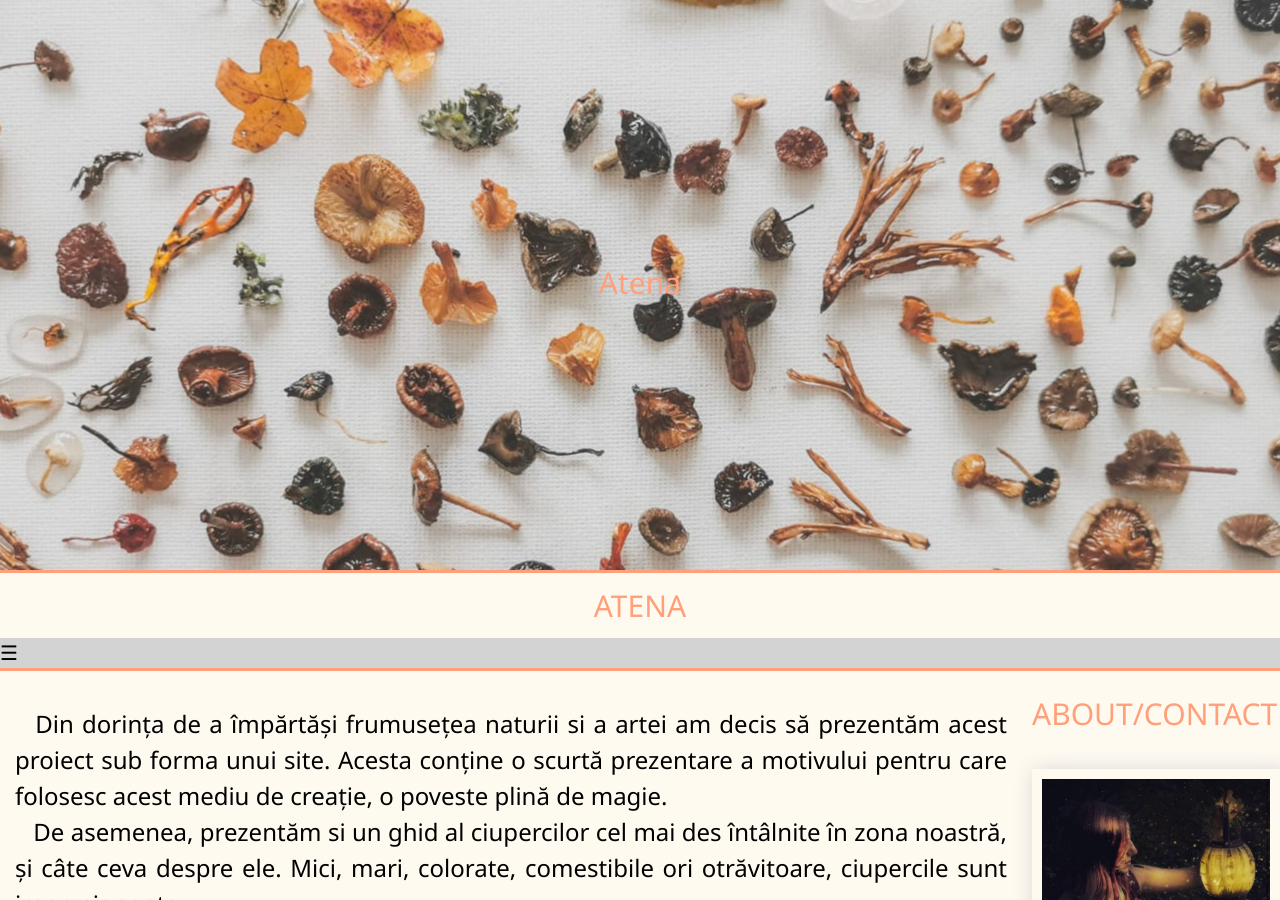
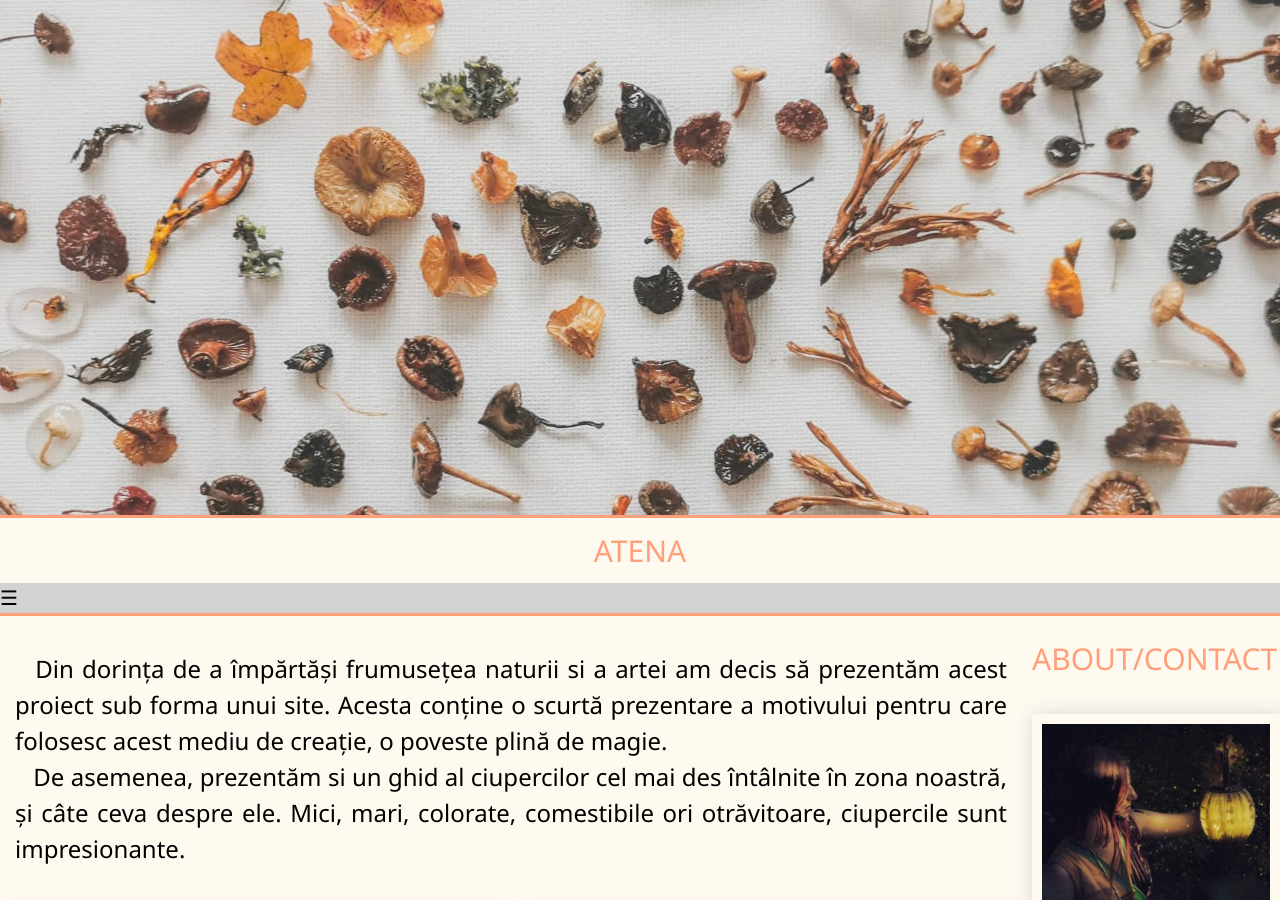
Before and after one commit to bogdan2web/atena, a Jekyll site: the page built from index.html, in a window 1280 px wide and 900 px high. Built offline with Jekyll 4.4.1, drawn with Linux system fonts in a browser that asks for light colours.

Commit message:
Update header.html

```diff
--- a/_includes/header.html
+++ b/_includes/header.html
@@ -1,4 +1,4 @@
 <div class="header">
-  <h2>Atena</h2>
+  <h2></h2>
   <p> </p>
 </div>
```
